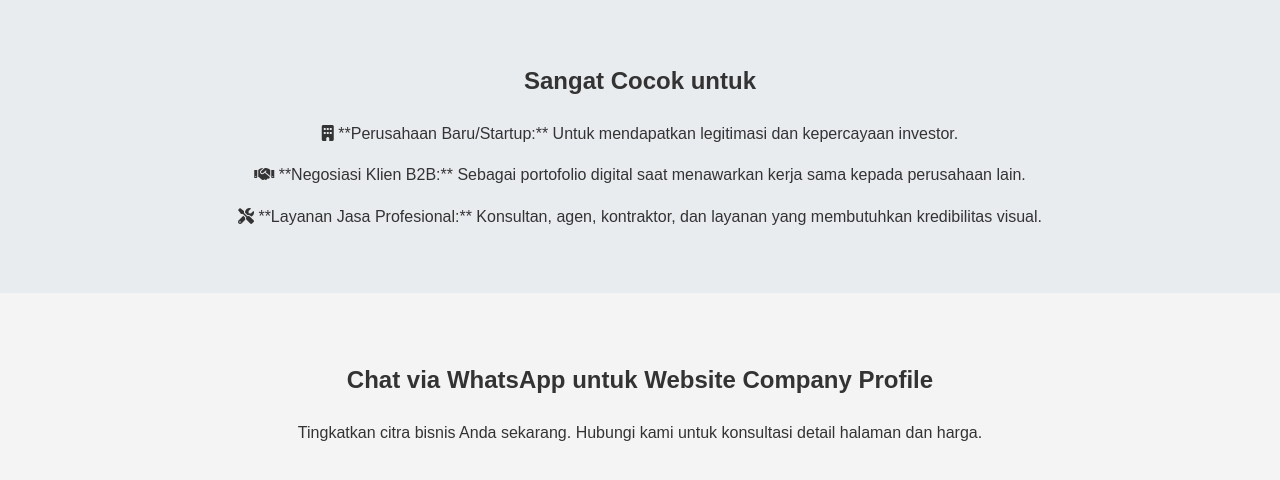
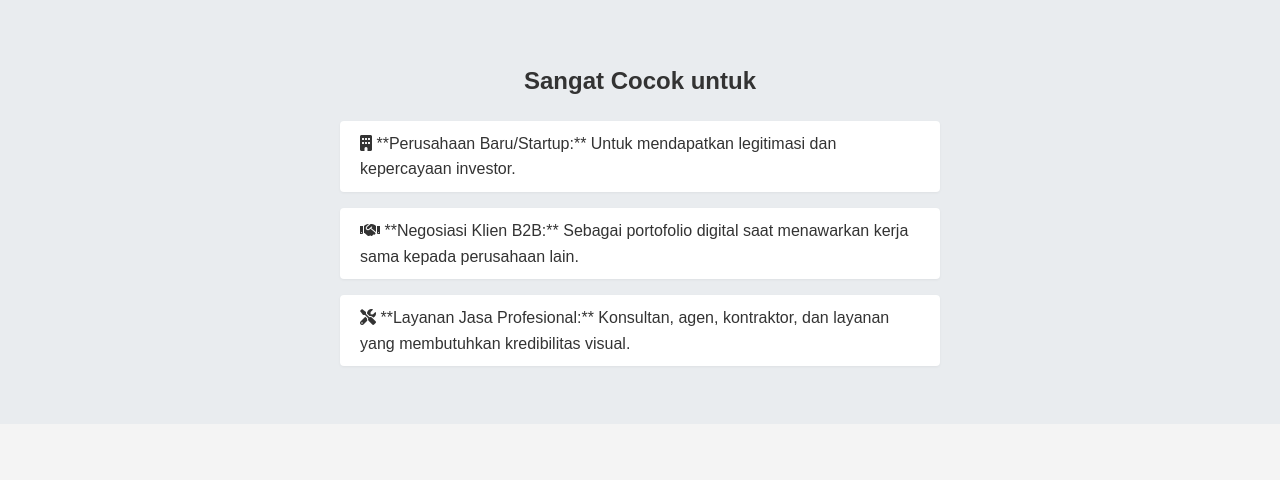
Before and after one commit to lingkungandigital/lingkungandigital.github.io, a plain HTML site: page jasa-pembuatan-website-company-profile.html in a window 1280 px wide. Shown: the part 800-1280 px from the top of the page. Drawn offline with Linux system fonts and the light colour scheme.

Commit message:
Update style.css

```diff
--- a/style.css
+++ b/style.css
@@ -145,11 +145,24 @@ header .container {
     margin-top: 10px;
 }
 
-/* Kontak Section */
+/* Kontak Section (Digunakan juga untuk Proses Desain) */
 .kontak {
     background: #e9ecef;
     padding: 3rem 0;
     text-align: center;
+}
+
+.process-steps {
+    max-width: 600px;
+    margin: 20px auto 0 auto;
+    text-align: left;
+}
+.process-steps p {
+    background: #ffffff;
+    padding: 10px 20px;
+    border-radius: 4px;
+    margin-bottom: 10px;
+    box-shadow: 0 1px 3px rgba(0,0,0,0.05);
 }
 
 .whatsapp-button {
```
